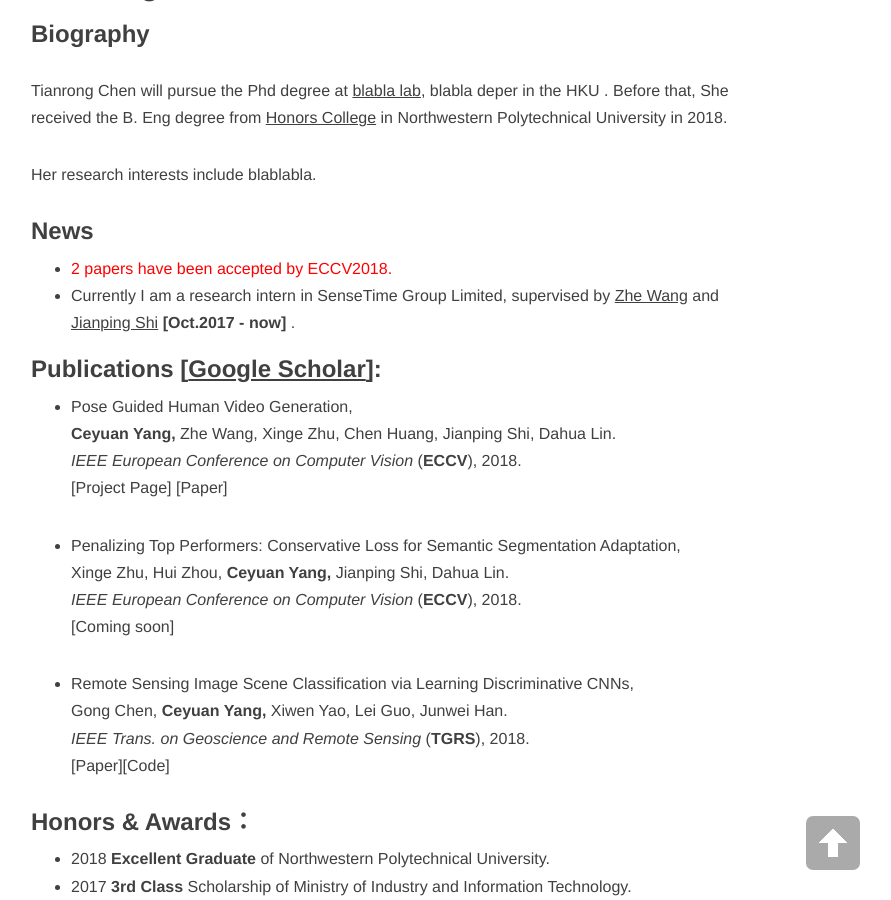
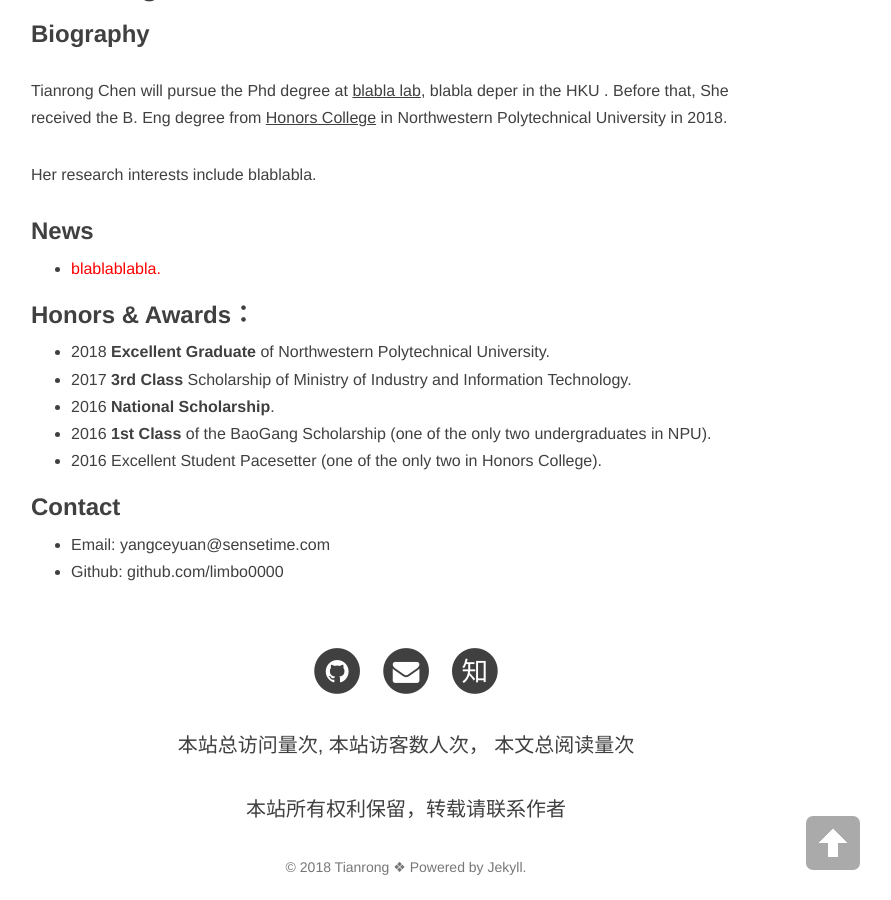
Before and after one commit to trchen12/trchen12.github.io, a Jekyll site: the page built from about.md, in a window 1280 px wide and 900 px high, scrolled down 500 px. Shown: the whole window, without its empty margins (234-1125 px from the left). Built offline with Jekyll 4.4.1, drawn with Linux system fonts in a browser that asks for light colours; nearby versions of some CDN libraries; comment, search, counter and statistics services are not loaded.

Commit message:
Update about.md

```diff
--- a/about.md
+++ b/about.md
@@ -12,41 +12,8 @@
 Her research interests include blablabla.
 
 ### News
-- <font color="red" size="3"> 2 papers have been accepted by ECCV2018.</font>
+- <font color="red" size="3"> blablablabla.</font>
 
-- Currently I am a research intern in [SenseTime Group Limited](https://www.sensetime.com/), supervised by [<U>Zhe Wang</U>](http://www.ee.cuhk.edu.hk/~zwang/) and [<U>Jianping Shi</U>](http://shijianping.me/) **[Oct.2017 - now]** .
-
-### Publications [[<U>Google Scholar</U>](https://scholar.google.com.hk/citations?hl=zh-TW&user=Rfj4jWoAAAAJ&view_op=list_works&gmla=AJsN-F4cbwn2BxbxEqAVrZvFbYCb9xhemNwPSdbWoRBLR7uixoeKEpAGSVr9WfByTZ84Y4mdu8ZqXtAoTAHOISA4uYnrPMlkBro6o75XfFo_DpPBZ0xxNts)]:
-
-<ul>
-	<li>
-		Pose Guided Human Video Generation,
-	        <br>
-		<b> Ceyuan Yang, </b> Zhe Wang, Xinge Zhu, Chen Huang, Jianping Shi, Dahua Lin.
-		<br>
-		<em>IEEE European Conference on Computer Vision</em> (<b>ECCV</b>), 2018. <br>
-		[<a href="http://ceyuan.me/blog/2018/07/27/eccv18/">Project Page</a>] [<a href="https://arxiv.org/abs/1807.11152">Paper</a>]<p></p>
-	</li>
-	<li>
-		Penalizing Top Performers: Conservative Loss for Semantic Segmentation Adaptation,
-                <br>
-		Xinge Zhu, Hui Zhou, <b>Ceyuan Yang,</b> Jianping Shi, Dahua Lin.
-		<br>
-		<em>IEEE European Conference on Computer Vision</em> (<b>ECCV</b>), 2018.
-		<br>
-		[Coming soon] <p></p>
-	</li>
-	<li>
-		<a href="http://ieeexplore.ieee.org/document/8252784/">Remote Sensing Image Scene Classification via Learning Discriminative CNNs, </a>
-                <br>
-		Gong Chen, <b>Ceyuan Yang,</b> Xiwen Yao, Lei Guo, Junwei Han.
-		<br>
-		<em>IEEE Trans. on Geoscience and Remote Sensing</em> (<b>TGRS</b>), 2018.
-		<br>
-		[<a href="http://ieeexplore.ieee.org/document/8252784/">Paper</a>][<a href="https://github.com/limbo0000/PairLoss">Code</a>]<p></p>
-	</li>
-
-</ul>
 
 
 ### Honors & Awards：
```
